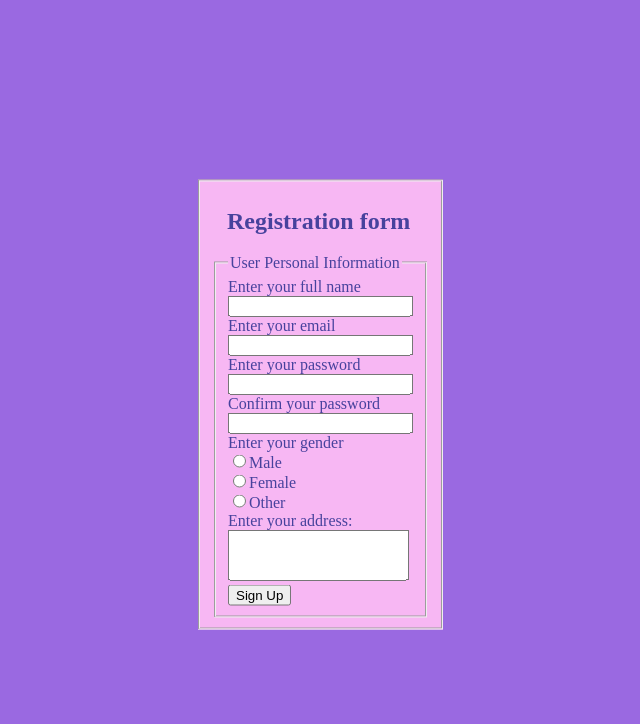
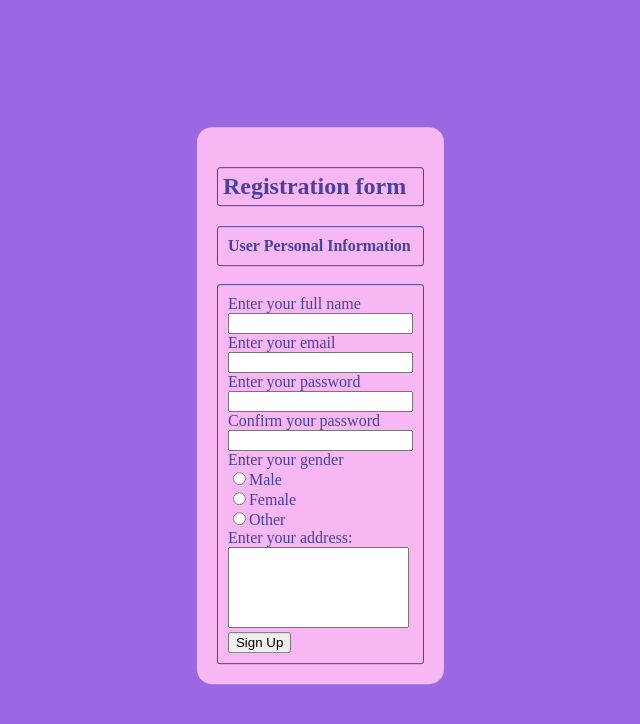
Before and after one commit to David4bay/VSCode, a website: page form recreated.html in a window 1280 px wide. Shown: the whole page, without its empty margins (322-962 px from the left). Drawn offline with Linux system fonts and the light colour scheme.

Commit message:
reformatted code and used proper tags.

```diff
--- a/form recreated.html
+++ b/form recreated.html
@@ -9,31 +9,31 @@
 </head>
 <body>
     <form>
-        <fieldset>
-        <h2>Registration form</h2><fieldset>
-        <legend>User Personal Information</legend>
-        <label for="name">Enter your full name<br>
+        <h2>Registration form</h2>
+        <legend><h4>User Personal Information</h4></legend>
+        <br>
+        <legend>
+        <label for="name" class="text">Enter your full name<br>
         <input type="text" name="name"></label>
         <br>
-        <label for="email">Enter your email<br><input type="email" name="email"></label>
+        <label for="email" class="text">Enter your email<br><input type="email" name="email"></label>
         <br>
-        <label for="password" name="password">Enter your password<br><input type="password" name="password"></label>
+        <label for="password" class="text" name="password">Enter your password<br><input type="password" name="password"></label>
         <br>
-        <label for="password" name="pass">Confirm your password<br><input type="password" name="pass"></label>
+        <label for="password" class="text" name="pass">Confirm your password<br><input type="password" name="pass"></label>
         <section>
-            Enter your gender<br/>
-        <label><input type="radio" name="gender" id="male">Male</label>
+            <label class="text">Enter your gender</label><br/>
+        <label class="text"><input type="radio" name="gender" id="male">Male</label>
         <br>
-        <label><input type="radio" name="gender" id="female">Female</label>
+        <label class="text"><input type="radio" name="gender" id="female">Female</label>
         <br>
-        <label><input type="radio" name="gender" id="other">Other</label>
+        <label class="text"><input type="radio" name="gender" id="other">Other</label>
         <br>
         </section>
             Enter your address:<br>
-        <label for="textarea"><textarea rows="3"></textarea></label>
+        <label class="text" for="textarea"><textarea rows="5"></textarea></label>
         <br>
-        <input type="submit" value="Sign Up" name="submit-button"></fieldset>
-        </fieldset>
+        <input type="submit" value="Sign Up" name="submit-button"></legend>
     </form>
 </body>
 </html>
--- a/form.css
+++ b/form.css
@@ -11,9 +11,21 @@ form {
     top: 50%;
     left: 50%;
     transform: translate(-49%, -49%);
+    padding: 20px;
+    border-radius: 15px;
 }
 
-fieldset:first-child {
+h4 {
+    margin: 0;
+}
+
+h2 {
+    padding: 5px;
+    border: 1px solid;
+    border-radius: 3px;
+}
+
+form, fieldset:first-child {
     background-color: #f7b7f3;
 }
 
@@ -23,3 +35,9 @@ textarea {
 fieldset h2 {
     padding-left: 15px;
 }
+
+legend {
+    border: 1px solid;
+    border-radius: 3px;
+    padding: 10px;
+}
```
